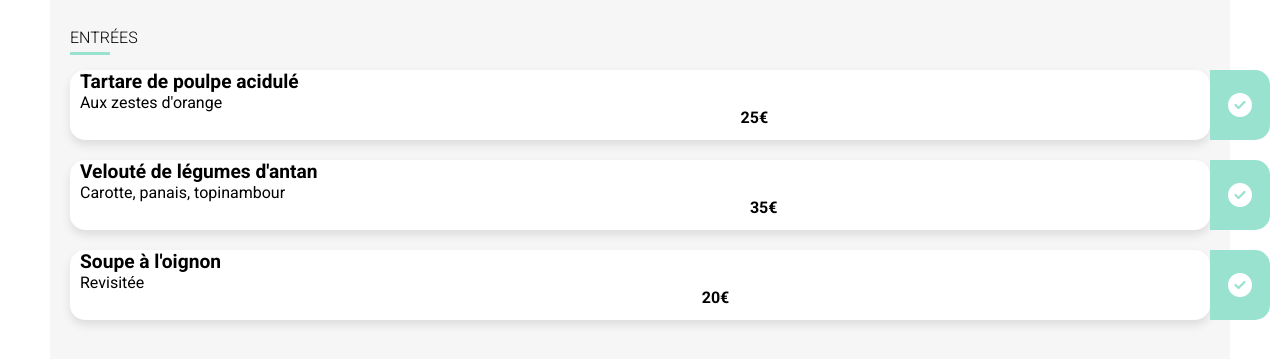
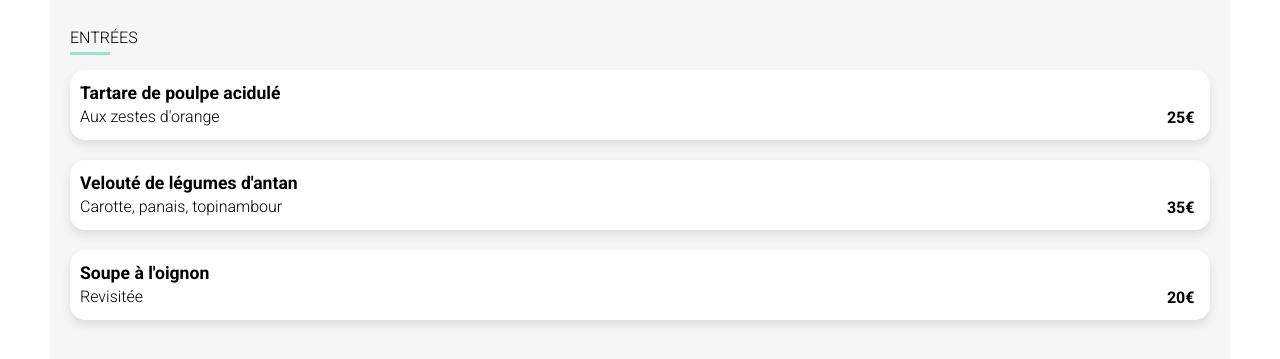
Before and after one commit to Maiphuongthao/MaiPhuongThao_3_17032022, a website: page pages/a_la_francaise.html in a window 1280 px wide. Shown: the part 441-800 px from the top of the page. Drawn offline with Linux system fonts and the light colour scheme; a web font is replaced by a local one.

Commit message:
modify article transition

```diff
--- a/assets/sass/components/_keyframes.scss
+++ b/assets/sass/components/_keyframes.scss
@@ -19,14 +19,6 @@
   }
 }
 
-@keyframes appear {
-  0% {
-    transform: translateX(-60px);
-  }
-  100% {
-    transform: translateX(0);
-  }
-}
 
 @keyframes loader-bar {
   0% {
@@ -60,7 +52,7 @@
 
 @keyframes loading-time-gap {
   0% {
-    transform: translateY(-20%);
+    transform: translateY(20px);
     opacity: 0;
   }
   100% {
--- a/assets/sass/pages/_menu.scss
+++ b/assets/sass/pages/_menu.scss
@@ -66,11 +66,9 @@ main {
               animation-delay: #{$i * 300}ms;
             }
           }
-          position: relative;
-          animation: loading-time-gap 1000ms ease-out 500ms;
-          width: 100%;
+          animation: loading-time-gap 1000ms ease-out;
           display: flex;
-          justify-content: space-between;
+
           background-color: $white;
           height: 70px;
           @include shadow($light-grey, 10%);
@@ -78,50 +76,60 @@ main {
           margin-bottom: 20px;
           padding-left: 10px;
           cursor: pointer;
+          overflow:hidden;
           &:hover {
             span {
+              &:nth-child(2){
+                transform: translateX(-100%);
+              }
               &:last-child {
                 transform: translateX(-100%);
                 i {
-                  animation: loader-bar-rotate 400ms reverse linear;
+                  animation: loader-bar-rotate 500ms reverse linear;
                 }
               }
             }
+            div{
+              transform: translateX(-60px);
+            }
           }
           span {
-            &:nth-child(2) {
             display: flex;
             align-items: flex-end;
-              justify-content: center;
-              width: 60px;
-              height: 100%;
+            justify-content: flex-end;
+            &:nth-child(2) {
+
               padding-bottom: 13px;
               font-weight: 700;
               overflow: hidden;
+              transition: transform 500ms ease-in-out;
+              margin-right:20px;
+              width: 60px;
             }
             &:last-child {
-              margin-right: -60px;
+              margin-right: -70px;
               border-radius: 0 15px 15px 0;
               font-size: 1.5em;
               @include display-center;
               height: 100%;
-              width: 60px;
+              width: 70px;
               background-color: $tertiary-color;
-              transition: transform 1s ease-in-out;
+              transition: transform 500ms ease-in-out;
               i {
                 color: white;
               }
             }
-
-
-
+          }
           div {
             display: flex;
             flex-direction: column;
             justify-content: center;
-              height: 100%;
+            width: 100%;
             line-height: 1.5em;
-              min-width: 0;
+            overflow: hidden;
+            white-space: nowrap;
+            transition: transform 500ms ease-in-out;
+
             * {
               overflow: hidden;
               white-space: nowrap;
@@ -137,7 +145,6 @@ main {
         }
       }
     }
-    }
     .btn {
       align-self: center;
       margin-top: 20px;
```
Also changed, not shown: public/css/style.css, 1 other file. Lines whose indentation alone changed are shown as unchanged.
